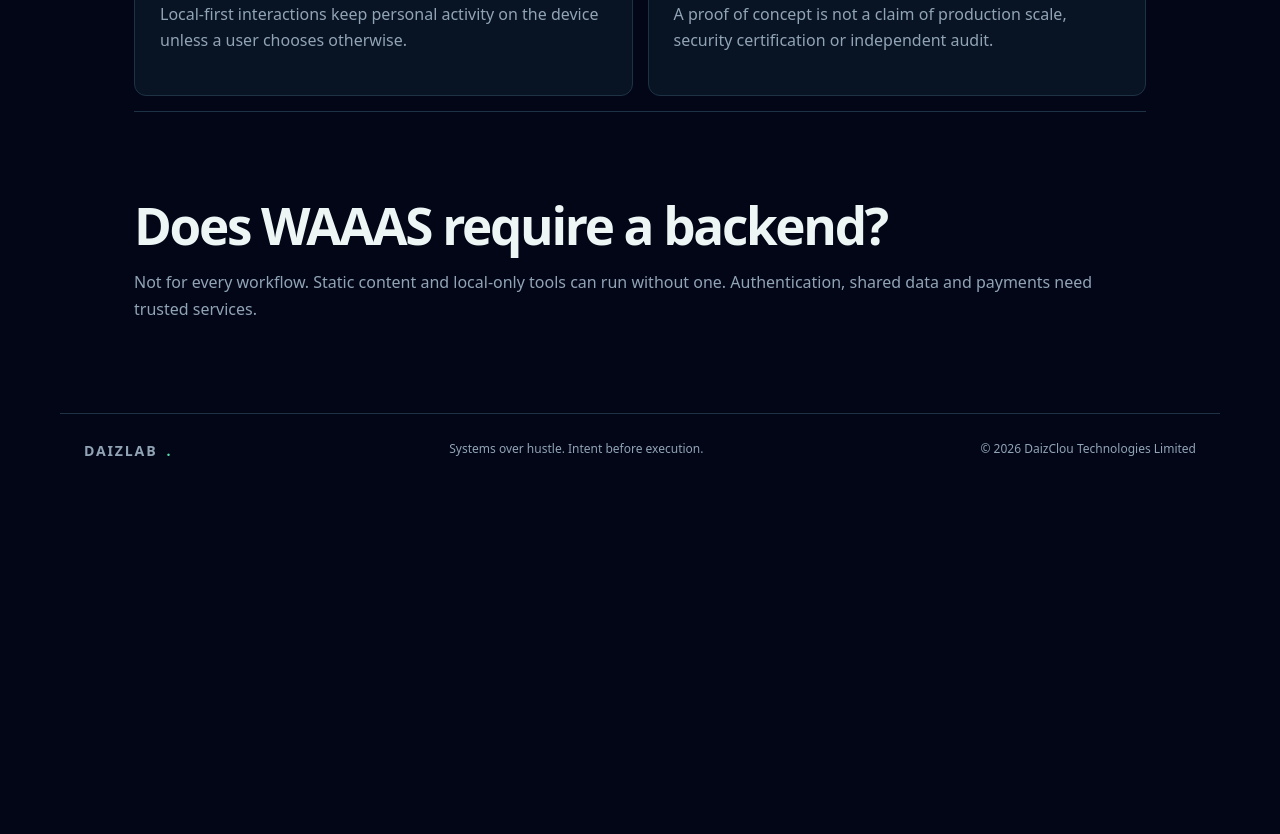
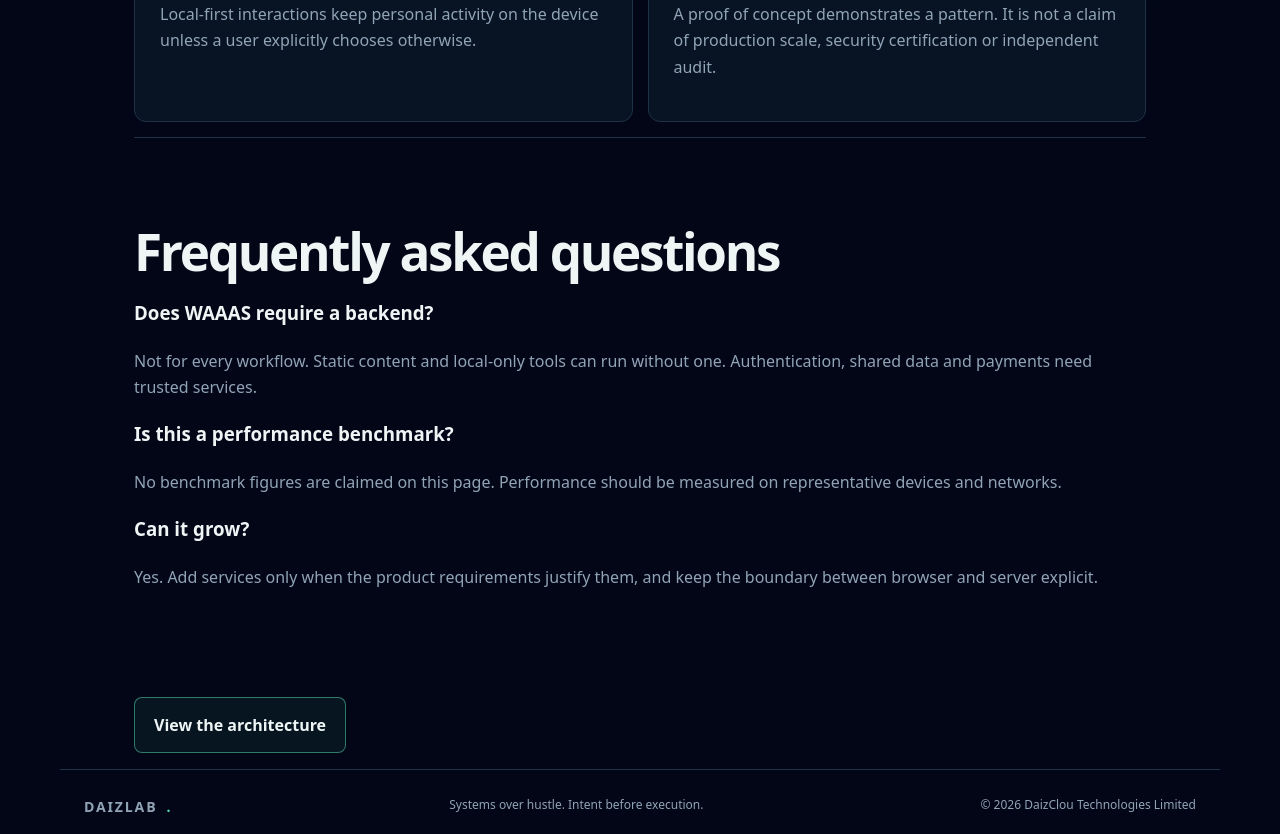
Before and after one commit to Damiedaiz/daizlab-site, a Next.js app: page /waaas in a window 1280 px wide. Shown: the part 940-1774 px from the top of the page. Before the commit the page ends 1427 px from the top, so only its background shows below. Built offline with nearby package versions, Linux system fonts and the light colour scheme.

Commit message:
Restore WAAAS proof page details and FAQs

```diff
--- a/app/waaas/page.tsx
+++ b/app/waaas/page.tsx
@@ -1,4 +1,26 @@
 import type { Metadata } from "next";
-export const metadata: Metadata = { title: "WAAAS — Web Accessible Application Systems" };
-const cards=[["Small by design","Static assets, browser-native APIs and progressive enhancement."],["Resilient by default","A service worker can cache essential pages for repeat visits and offline fallback."],["Privacy-aware","Local-first interactions keep personal activity on the device unless a user chooses otherwise."],["Honest proof","A proof of concept is not a claim of production scale, security certification or independent audit."]];
-export default function Waaas(){return <main className="wrap"><section className="page-hero"><p className="eyebrow">PROOF OF CONCEPT / WAAAS</p><h1>Useful software. Less infrastructure.</h1><p className="lead">A lightweight web application can deliver meaningful workflows without a heavyweight stack for every use case.</p></section><div className="grid-2">{cards.map(([t,d])=><article className="content-card" key={t}><h2>{t}</h2><p className="muted">{d}</p></article>)}</div><section className="section"><h2>Does WAAAS require a backend?</h2><p className="muted">Not for every workflow. Static content and local-only tools can run without one. Authentication, shared data and payments need trusted services.</p></section></main>}
+
+export const metadata: Metadata = {
+  title: "WAAAS — Web Accessible Application Systems",
+  description: "A transparent proof-of-concept for lightweight, web-accessible application architecture."
+};
+
+const cards = [
+  ["Small by design", "Static assets, browser-native APIs and clear progressive enhancement."],
+  ["Resilient by default", "A service worker can cache essential pages for repeat visits and offline fallback."],
+  ["Privacy-aware", "Local-first interactions keep personal activity on the device unless a user explicitly chooses otherwise."],
+  ["Honest proof", "A proof of concept demonstrates a pattern. It is not a claim of production scale, security certification or independent audit."]
+];
+
+export default function Waaas() {
+  return <main className="wrap">
+    <section className="page-hero"><p className="eyebrow">PROOF OF CONCEPT / WAAAS</p><h1>Useful software. Less infrastructure.</h1><p className="lead">A lightweight web application can deliver meaningful workflows without requiring a heavyweight stack for every use case.</p></section>
+    <div className="grid-2">{cards.map(([title, description]) => <article className="content-card" key={title}><h2>{title}</h2><p className="muted">{description}</p></article>)}</div>
+    <section className="section"><h2>Frequently asked questions</h2>
+      <h3>Does WAAAS require a backend?</h3><p className="muted">Not for every workflow. Static content and local-only tools can run without one. Authentication, shared data and payments need trusted services.</p>
+      <h3>Is this a performance benchmark?</h3><p className="muted">No benchmark figures are claimed on this page. Performance should be measured on representative devices and networks.</p>
+      <h3>Can it grow?</h3><p className="muted">Yes. Add services only when the product requirements justify them, and keep the boundary between browser and server explicit.</p>
+    </section>
+    <p><a className="btn" href="/architecture">View the architecture</a></p>
+  </main>;
+}
```
